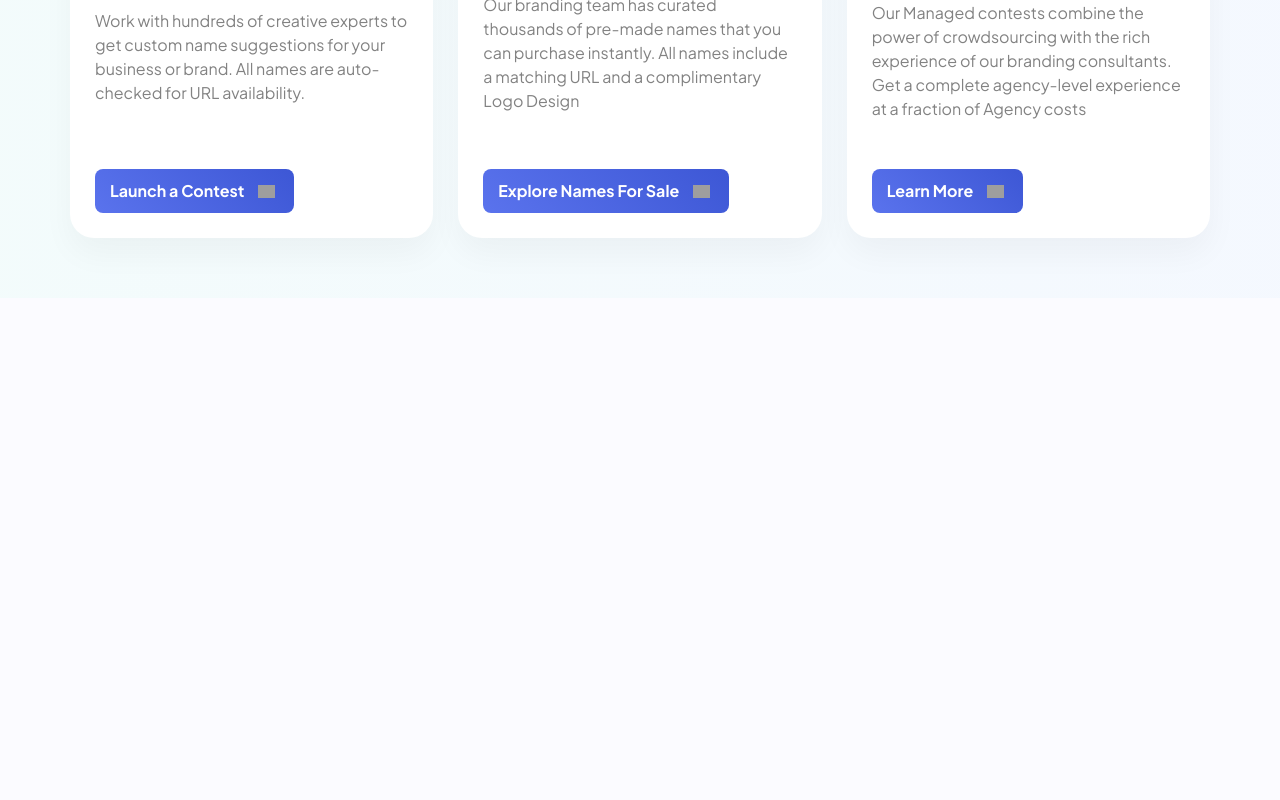
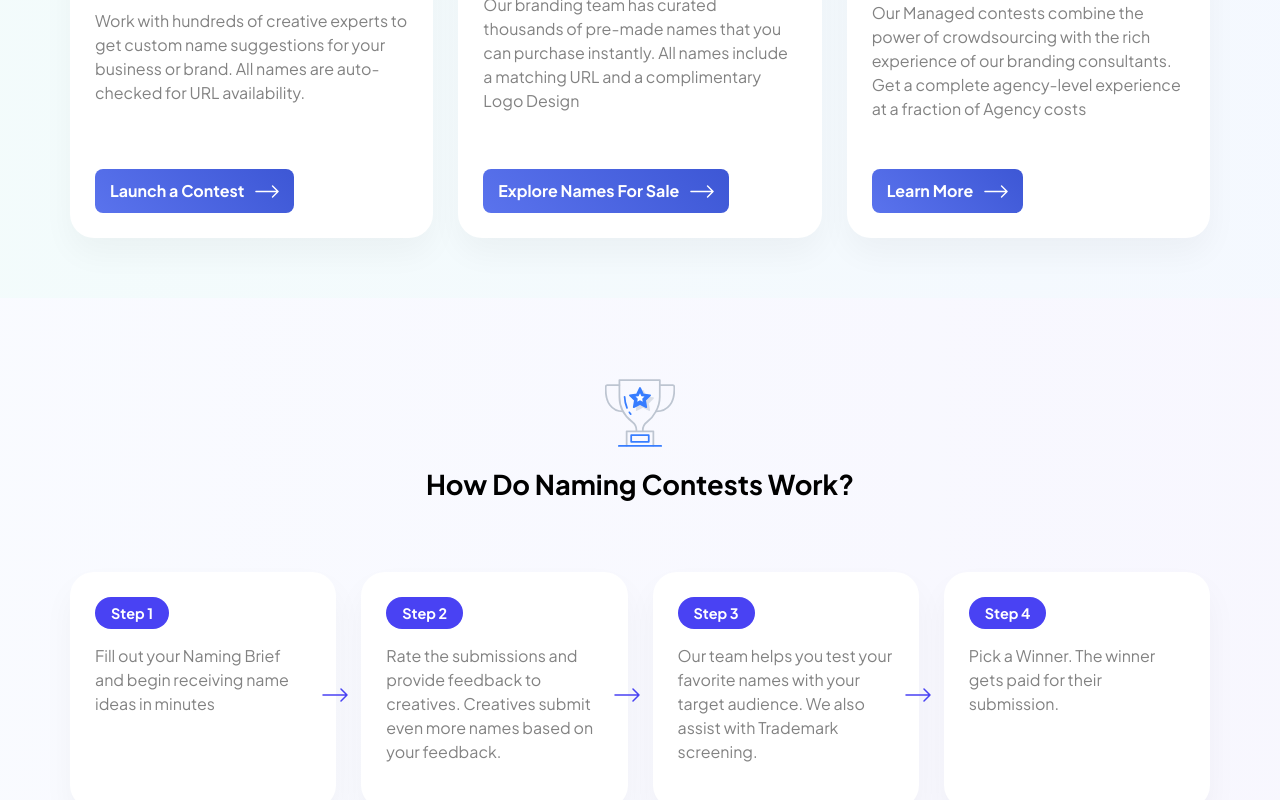
Before and after one commit to Maria-ukr/atom, a React (Vite) app: page / in a window 1280 px wide. Shown: the part 804-1604 px from the top of the page. Before the commit the page ends 1102 px from the top, so only its background shows below. Built offline with nearby package versions, Linux system fonts and the light colour scheme; grey boxes are pictures that could not be loaded.

Commit message:
created Steps section

```diff
--- a/src/App.css
+++ b/src/App.css
@@ -15,3 +15,6 @@ a {
   text-decoration: none;
   color: var(--dark-blue);
 }
+li {
+  list-style-type: none;
+}
--- a/src/App.jsx
+++ b/src/App.jsx
@@ -1,4 +1,5 @@
 import './App.css';
+import Steps from './components/Steps/Steps';
 import HowDoes from './components/TopInfo/HowDoes/HowDoes';
 import Topinfo from './components/TopInfo/Topinfo';
 import WaysToUse from './components/TopInfo/WaysToUse/WaysToUse';
@@ -9,6 +10,7 @@ function App () {
       <Topinfo />
       <HowDoes />
       <WaysToUse />
+      <Steps />
     </>
   );
 }
--- /dev/null
+++ b/src/components/Steps/Steps.jsx
@@ -0,0 +1,27 @@
+import React from 'react';
+import CONSTANTS from './../../constants';
+import styles from './Steps.module.sass';
+function Steps () {
+  return (
+    <div className={styles.container}>
+      <section className={styles.section}>
+        <div className={styles.wrap}>
+          <img
+            src={`${CONSTANTS.STATIC_IMAGES_PATH}/present.svg`}
+            alt='present'
+          />
+          <h3>How Do Naming Contests Work?</h3>
+          <ul className={styles.list}>
+            {CONSTANTS.STEPS.map(item => (
+              <li key={item.step}>
+                <span>{item.step}</span>
+                <p>{item.text}</p>
+              </li>
+            ))}
+          </ul>
+        </div>
+      </section>
+    </div>
+  );
+}
+export default Steps;
--- /dev/null
+++ b/src/components/Steps/Steps.module.sass
@@ -0,0 +1,70 @@
+@import './../../_mixins.sass'
+.container
+  background: linear-gradient(271.19deg,rgb(68 51 241 / .04) 0%,rgb(98 142 255 / .04) 100%),var(--white)
+  padding: 80px 12px
+  @media(max-width: 991px)
+    padding: 60px 15px
+.section
+  @include container
+.wrap
+  display: flex
+  flex-direction: column
+  align-items: center
+  img
+    object-fit: contain
+    object-position: center
+    margin-bottom: 20px
+    width: 70px
+  h3
+    font-weight: 700
+    font-size: 1.7rem
+    line-height: 2.1rem
+    margin-bottom: 40px
+    text-align: center
+    @media(max-width: 575px)
+      font-size: 1.5rem
+.list
+  display: grid
+  grid-template-columns: repeat(4, 1fr)
+  grid-template-rows: 1fr
+  gap: 25px
+  margin: 30px 0
+  @media(max-width: 991px)
+    grid-template-columns: repeat(2, 1fr)
+    grid-template-rows: repeat(2, 1fr)
+  @media(max-width: 575px)
+    grid-template-columns: 1fr
+    grid-template-rows: repeat(4, 1fr)
+  li
+    box-shadow: 0 16px 32px rgb(0 0 0 / .04)
+    background-color: var(--white)
+    border-radius: 24px
+    padding: 25px 25px 45px
+    position: relative
+    &:after
+      content: ''
+      position: absolute
+      background-image: url('./arrow-blue-right.svg')
+      background-repeat: no-repeat
+      top: 49%
+      right: -14px
+      height: 14px
+      width: 28px
+    &:last-child
+      &::after
+        display: none
+    span
+      background-color: #4942F3
+      font-weight: 700
+      font-size: 0.9rem
+      line-height: 2rem
+      padding: 0 1rem
+      border-radius: 20px
+      color: var(--white)
+      display: inline-block
+      margin-bottom: 15px
+    p
+      color: var(--sonic-silver)
+      line-height: 1.5rem
+      @media(max-width: 991px)
+        font-size: 0.9rem
--- a/src/components/TopInfo/WaysToUse/Box.jsx
+++ b/src/components/TopInfo/WaysToUse/Box.jsx
@@ -13,7 +13,7 @@ function Box (props) {
         {link}
         <span
           style={{
-            backgroundImage: `url(${CONSTANTS.STATIC_IMAGES_PATH}icon-arrow-long-right.svg`,
+            backgroundImage: `url(${CONSTANTS.STATIC_IMAGES_PATH}/icon-arrow-long-right.svg`,
           }}
         ></span>
       </Link>
--- a/src/constants.js
+++ b/src/constants.js
@@ -23,4 +23,22 @@ export default {
       link: 'Learn More',
     },
   ],
+  STEPS: [
+    {
+      step: 'Step 1',
+      text: 'Fill out your Naming Brief and begin receiving name ideas in minutes',
+    },
+    {
+      step: 'Step 2',
+      text: 'Rate the submissions and provide feedback to creatives. Creatives submit even more names based on your feedback.',
+    },
+    {
+      step: 'Step 3',
+      text: 'Our team helps you test your favorite names with your target audience. We also assist with Trademark screening.',
+    },
+    {
+      step: 'Step 4',
+      text: 'Pick a Winner. The winner gets paid for their submission.',
+    },
+  ],
 };
```
Also changed, not shown: public/staticImages/present.svg (added), src/components/Steps/arrow-blue-right.svg (added).
